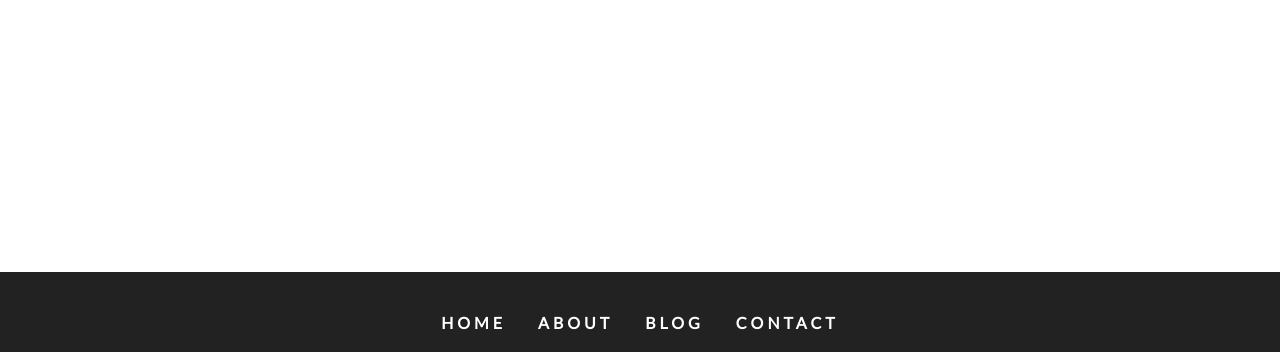
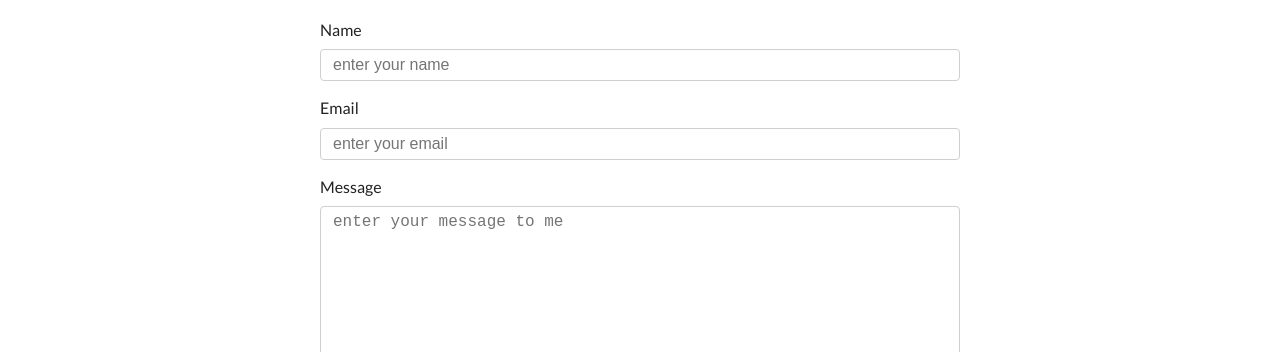
Before and after one commit to igorhristov/portfolio, a Gatsby site: page /contact in a window 1280 px wide. Shown: the part 678-1030 px from the top of the page. Built offline with nearby package versions, Linux system fonts and the light colour scheme; Gatsby itself is replaced by a stand-in of ours.

Commit message:
add contact page with mail

```diff
--- /dev/null
+++ b/src/components/contact/Contact.js
@@ -0,0 +1,102 @@
+import React from "react";
+import Title from "../Title";
+import styled from "styled-components";
+
+const Contact = () => {
+  return (
+    <ContactWrapper>
+      <Title title="Contact" subtitle="me" />
+      <div className="center">
+        <form
+          action={`https://formspree.io/${process.env.MY_MAIL}`}
+          method="POST"
+          className="form"
+        >
+          <div>
+            <label htmlFor="name">name</label>
+            <input
+              type="text"
+              name="name"
+              id="name"
+              className="formControl"
+              placeholder="enter your name"
+            />
+          </div>
+
+          <div>
+            <label htmlFor="email">email</label>
+
+            <input
+              type="email"
+              name="email"
+              id="email"
+              className="formControl"
+              placeholder="enter your email"
+            />
+          </div>
+          <div>
+            <label htmlFor="message">message</label>
+
+            <textarea
+              name="message"
+              id="message"
+              rows="10"
+              className="formControl"
+              placeholder="enter your message to me"
+            />
+          </div>
+          <div>
+            <input type="submit" value="submit here" className="submit" />
+          </div>
+        </form>
+      </div>
+    </ContactWrapper>
+  );
+};
+
+const ContactWrapper = styled.section`
+  padding: 4rem 0;
+
+  .center {
+    width: 80vw;
+    margin: 0 auto;
+  }
+
+  @media (min-width: 992px) {
+    .center {
+      width: 50vw;
+      margin: 0 auto;
+    }
+  }
+  label {
+    text-transform: capitalize;
+    display: block;
+    margin-bottom: 0.5rem;
+  }
+  .formControl,
+  .submit {
+    width: 100%;
+    font-size: 1rem;
+    margin-bottom: 1rem;
+    padding: 0.375rem 0.75rem;
+    border: 1px solid var(--darkGrey);
+    border-radius: 0.25rem;
+  }
+
+  .submit {
+    background-color: var(--primaryColor);
+    border-color: var(--primaryColor);
+    text-transform: uppercase;
+    color: var(--mainBlack);
+    transition: var(--mainTransition);
+    cursor: pointer;
+  }
+
+  .submit:hover {
+    background: var(--darkGrey);
+    color: var(--mainWhite);
+    border-color: var(--darkGrey);
+  }
+`;
+
+export default Contact;
--- a/src/pages/blog.js
+++ b/src/pages/blog.js
@@ -18,7 +18,7 @@
 
 export const query = graphql`
   query {
-    file(relativePath: { eq: "backgroundCoding.jpg" }) {
+    file(relativePath: { eq: "contactBg.jpg" }) {
       childImageSharp {
         fluid(quality: 90, maxWidth: 4160) {
           ...GatsbyImageSharpFluid_withWebp
--- a/src/pages/contact.js
+++ b/src/pages/contact.js
@@ -3,37 +3,27 @@
 import Layout from "../components/layout/Layout";
 import StyledHero from "../components/StyledHero";
 import Banner from "../components/Banner";
+import ContactComponent from "../components/contact/Contact";
 
 const Contact = ({ data }) => {
   console.log("hello from contanct");
   return (
     <Layout>
-      <StyledHero img={data.file.childImageSharp.fluid}>
-        <Banner title="contact page"></Banner>
-      </StyledHero>
-
-      <h2>title: {data.site.siteMetadata.title}</h2>
+      <StyledHero img={data.file.childImageSharp.fluid} />
+      <ContactComponent />
     </Layout>
   );
 };
 
 export const query = graphql`
   query {
-    file(relativePath: { eq: "backgroundCoding.jpg" }) {
+    file(relativePath: { eq: "laptop.jpg" }) {
       childImageSharp {
         fluid(quality: 90, maxWidth: 4160) {
           ...GatsbyImageSharpFluid_withWebp
         }
       }
     }
-
-    site {
-      siteMetadata {
-        title
-        description
-        author
-      }
-    }
   }
 `;
 
```
Also changed, not shown: src/images/contactBg.jpg (added), src/images/laptop.jpg (added).
